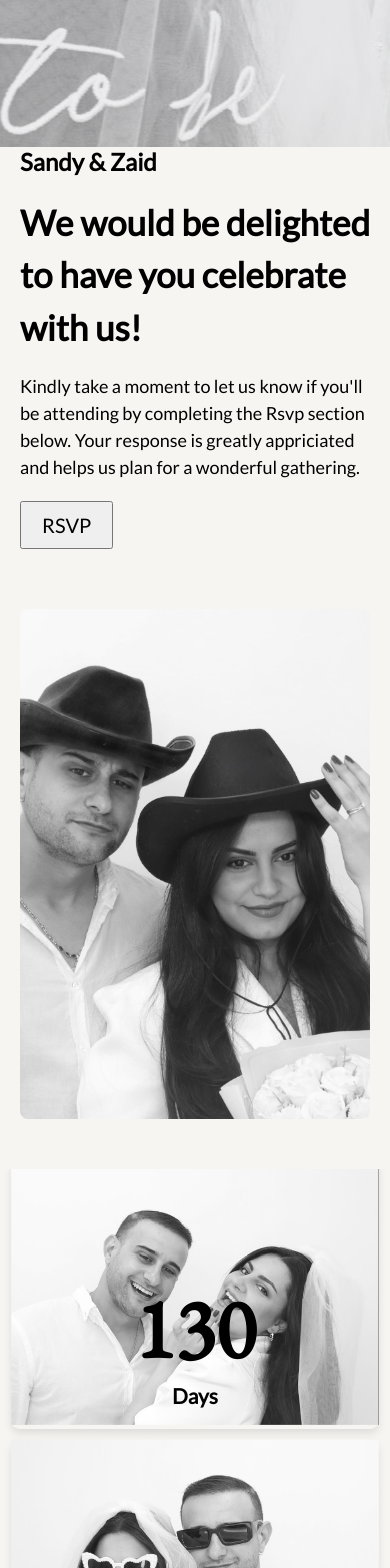
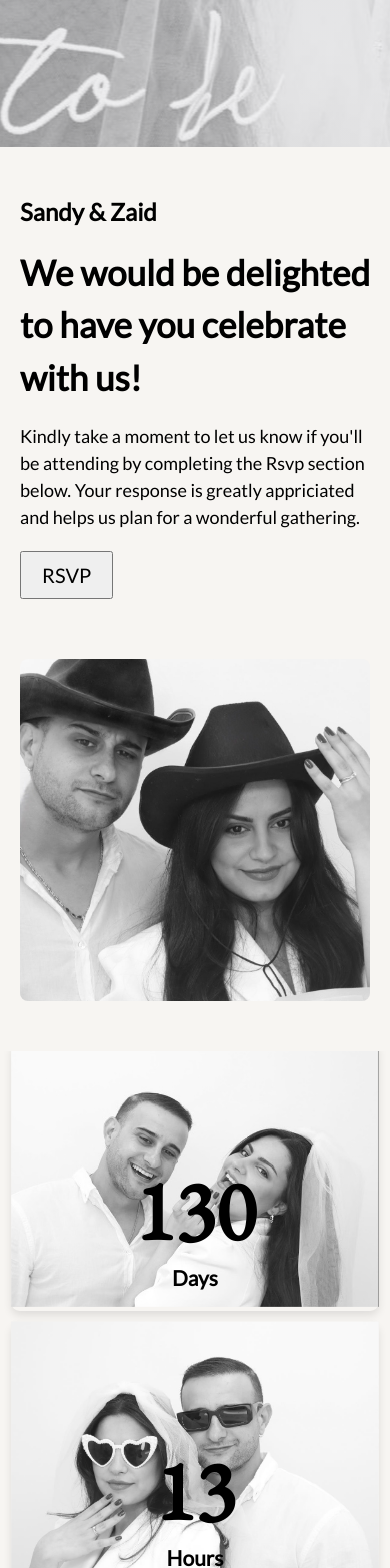
Before and after one commit to DIILEESHA/Sandy-Zaid, a React (Vite) app: page / in a window 390 px wide. Shown: the part 1461-3029 px from the top of the page. Built offline with nearby package versions, Linux system fonts and the light colour scheme.

Commit message:
added responsivr

```diff
--- a/src/pages/home/Details.jsx
+++ b/src/pages/home/Details.jsx
@@ -75,8 +75,8 @@ const Details = () => {
         style={{ opacity }}
       >
         <div className="detail_grid calap">
-          <motion.div className="detail_sub_grid nalla" style={{ y: textY }}>
-            <motion.h2 className="doto" variants={itemVariants}>
+          <motion.div className="detail_sub_grid nalla " style={{ y: textY }}>
+            <motion.h2 className="doto sadanari" variants={itemVariants}>
               Sandy & Zaid
             </motion.h2>
 
--- a/src/pages/home/details.css
+++ b/src/pages/home/details.css
@@ -108,6 +108,10 @@
     padding: 50px 20px;
   }
 
+  .sadanari{
+    margin-top: 50px;
+  }
+
   .malap {
     display: flex;
     gap: 70px;
@@ -135,6 +139,11 @@
     padding: 10px 20px;
   }
 
+
+  .detail_img{
+    height: 40vh;
+  }
+
   .other_p {
     font-size: 18px;
   }
--- a/src/pages/home/gallery.css
+++ b/src/pages/home/gallery.css
@@ -109,6 +109,9 @@
     font-size: 35px;
     width: 80%;
   }
+  .gallery_sub_con{
+    height: 30vh;
+  }
 
   .view_p {
     width: 90%;
```
